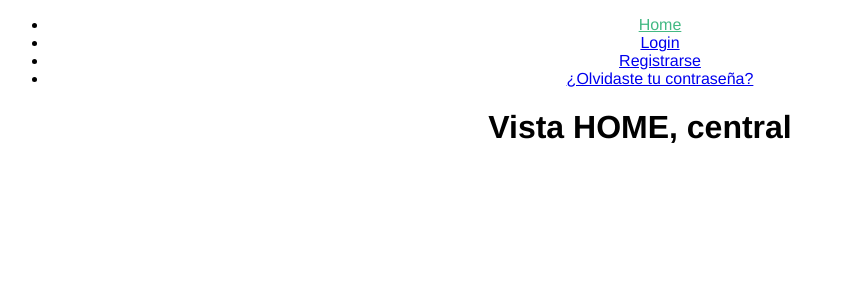
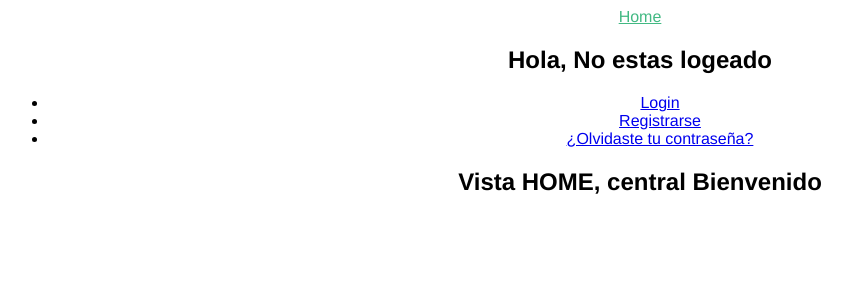
Before and after one commit to Ballesd/FrontVueAPI, a Vue app in the folder front-vue-api/: page / in a window 1280 px wide. Shown: the top 300 px of the page, without its empty margins (0-852 px from the left). Built offline with nearby package versions, Linux system fonts and the light colour scheme; no server answers.

Commit message:
LogOut desde el front necesita refrescarse para los cambios de información

```diff
--- a/front-vue-api/src/App.vue
+++ b/front-vue-api/src/App.vue
@@ -1,21 +1,15 @@
 <template>
-  <router-view/>
+  <div>
+  </div>
+  <div>
+    <router-view/>
+  </div>
 </template>
 
 <script>
-import axios from 'axios';
 
 export default {
   name: "App",
- /* created(){
-    const response = axios.post('me')
-      .then(
-          res => {
-            console.log(res);
-          }
-        );
-    console.log(response);
-  },*/
 }
 </script>
 
--- a/front-vue-api/src/axios.js
+++ b/front-vue-api/src/axios.js
@@ -1,4 +1,5 @@
 import axios from "axios";
 
-axios.defaults.baseURL = 'http://localhost:8000/api/auth/';
+axios.defaults.baseURL = 'http://127.0.0.1:8000/api/auth/';
 axios.defaults.headers.common['Authorization'] = 'Bearer ' + localStorage.getItem('token');
+axios.defaults.headers.common['Accept'] = 'application/json';
--- a/front-vue-api/src/components/NavBar.vue
+++ b/front-vue-api/src/components/NavBar.vue
@@ -2,10 +2,10 @@
   <div>
     <nav>
       <div>
+        <router-link to="/" class="font-normal"> Home </router-link>
+        <h2 v-if="user">Vista HOME, central Bienvenido {{ user.name }} {{ user.email }} </h2>
+        <h2 v-if="!user">Hola, No estas logeado </h2>
         <ul v-if="!user">
-          <li>
-            <router-link to="/" class="font-normal"> Home </router-link>
-          </li>
           <li>
             <router-link to="/Login" class="font-normal"> Login </router-link>
           </li>
@@ -19,15 +19,13 @@
         </ul>
 
       </div>
-      <!--
       <div>
-        <ul v-if="!user">
+        <ul v-if="user">
           <li>
             <a href="javascript:void(0)" @click="exit" class="font-normal"> LogOut </a>
           </li>
         </ul>
       </div>
-      -->
     </nav>
   </div>
 </template>
@@ -37,14 +35,29 @@ import axios from 'axios';
 
 export default {
   name: 'Nav',
-  props: ['user'],
+    data(){
+    return {
+      user: null
+    }
+  },
+  created(){
+    const response = axios.post('me')
+      .then(
+          res => {
+            //console.log(res);
+            this.user = res.data;
+          }
+        );
+    //this.user = response.data;
+    console.log("datos del usuario: ",this.user);
+  },
   methods:{
     exit(){
       axios.post('logout')
         .then((res) => {
           localStorage.removeItem('token');
-        });;
-
+        });
+      localStorage.removeItem('token');
     }
   }
 }
--- a/front-vue-api/src/views/HomeView.vue
+++ b/front-vue-api/src/views/HomeView.vue
@@ -1,7 +1,7 @@
 <template>
   <NavBar :user="user"/>
 
-  <h1>Vista HOME, central</h1>
+  <h2 >Vista HOME, central Bienvenido </h2>
 </template>
 
 <script>
@@ -10,7 +10,6 @@ import NavBar from "@/components/NavBar.vue";
 
 export default {
   name: "HomeView",
-  props: ['user'],
   components: {
     NavBar,
   },
--- a/front-vue-api/src/views/LoginView.vue
+++ b/front-vue-api/src/views/LoginView.vue
@@ -43,6 +43,7 @@ export default {
         });
 
         //console.log(token);
+        this.$router.push('/');
     }
   }
 };
--- a/front-vue-api/src/views/RegisterView.vue
+++ b/front-vue-api/src/views/RegisterView.vue
@@ -63,6 +63,7 @@ export default {
             console.log(err)
           }
         );
+        this.$router.push('/Login');
     }
   }
 };
```
